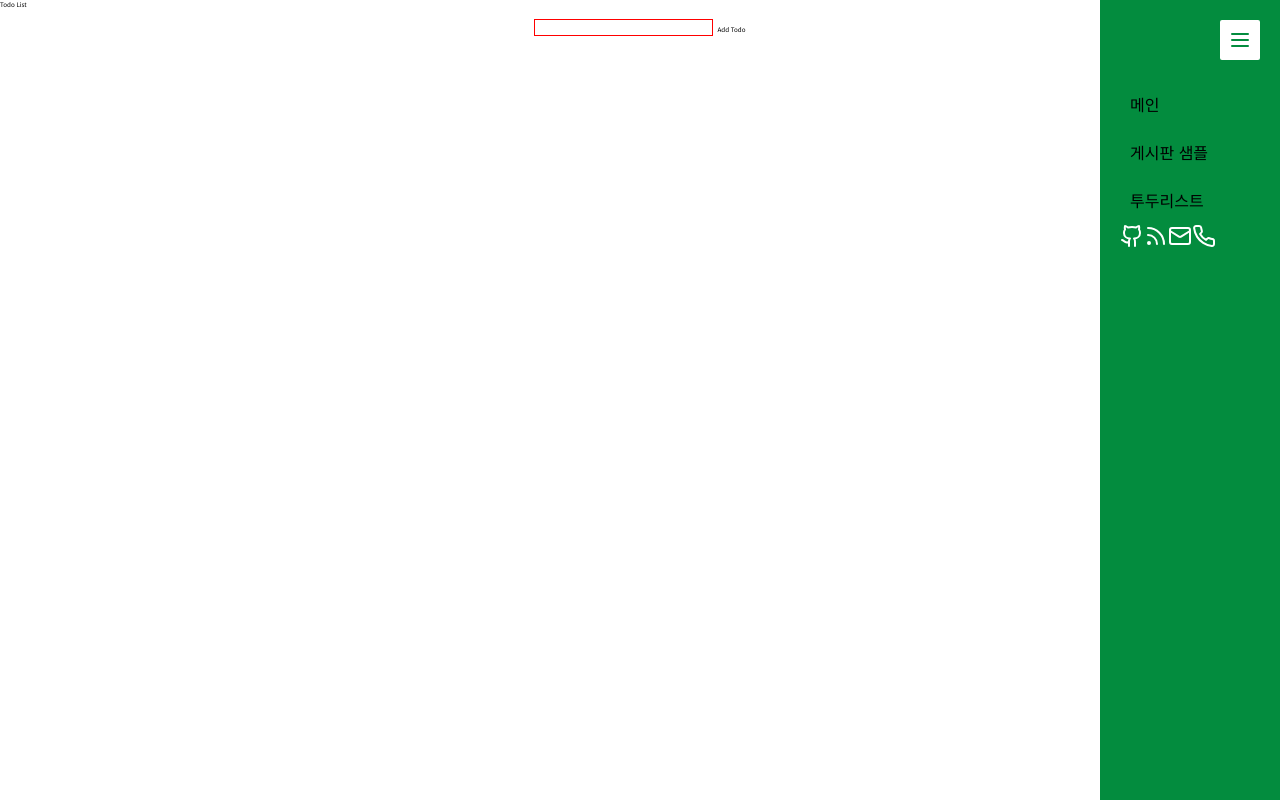
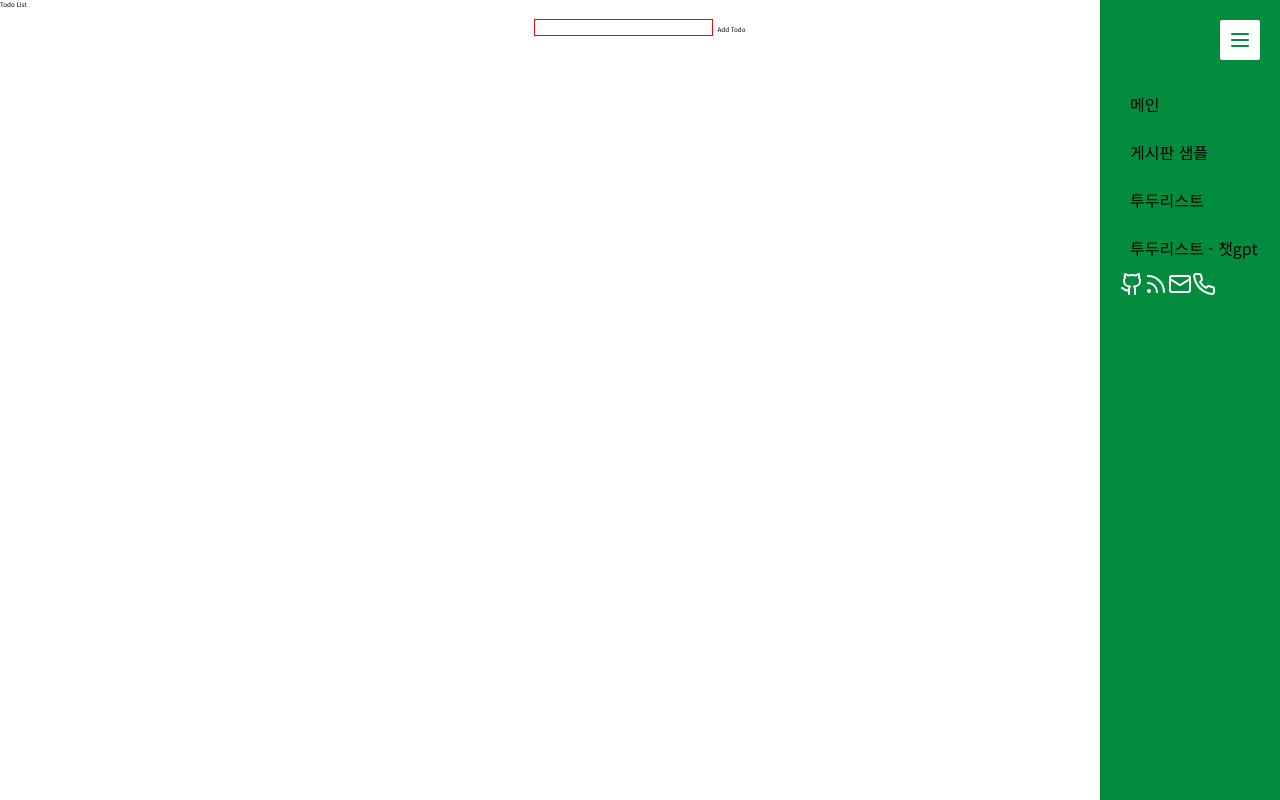
Before and after one commit to 33park/next-sample, a Next.js app in the folder next-basic/: page /test in a window 1280 px wide. Built offline with nearby package versions, Linux system fonts and the light colour scheme.

Commit message:
gpt 제작 todolist 완료

```diff
--- a/next-basic/src/app/component/GNB.tsx
+++ b/next-basic/src/app/component/GNB.tsx
@@ -16,7 +16,8 @@ interface NavItem {
 const navItems: NavItem[] = [
     { link: '/', text: '메인' },
     { link: '/board', text: '게시판 샘플' },
-    { link: '/todo', text: '투두리스트' }
+    { link: '/todo', text: '투두리스트' },
+    { link: '/test', text: '투두리스트 - 챗gpt' }
 ]
 
 
```
Also changed, not shown: next-basic/src/app/test/reducer.tsx (+5 -0 lines).
